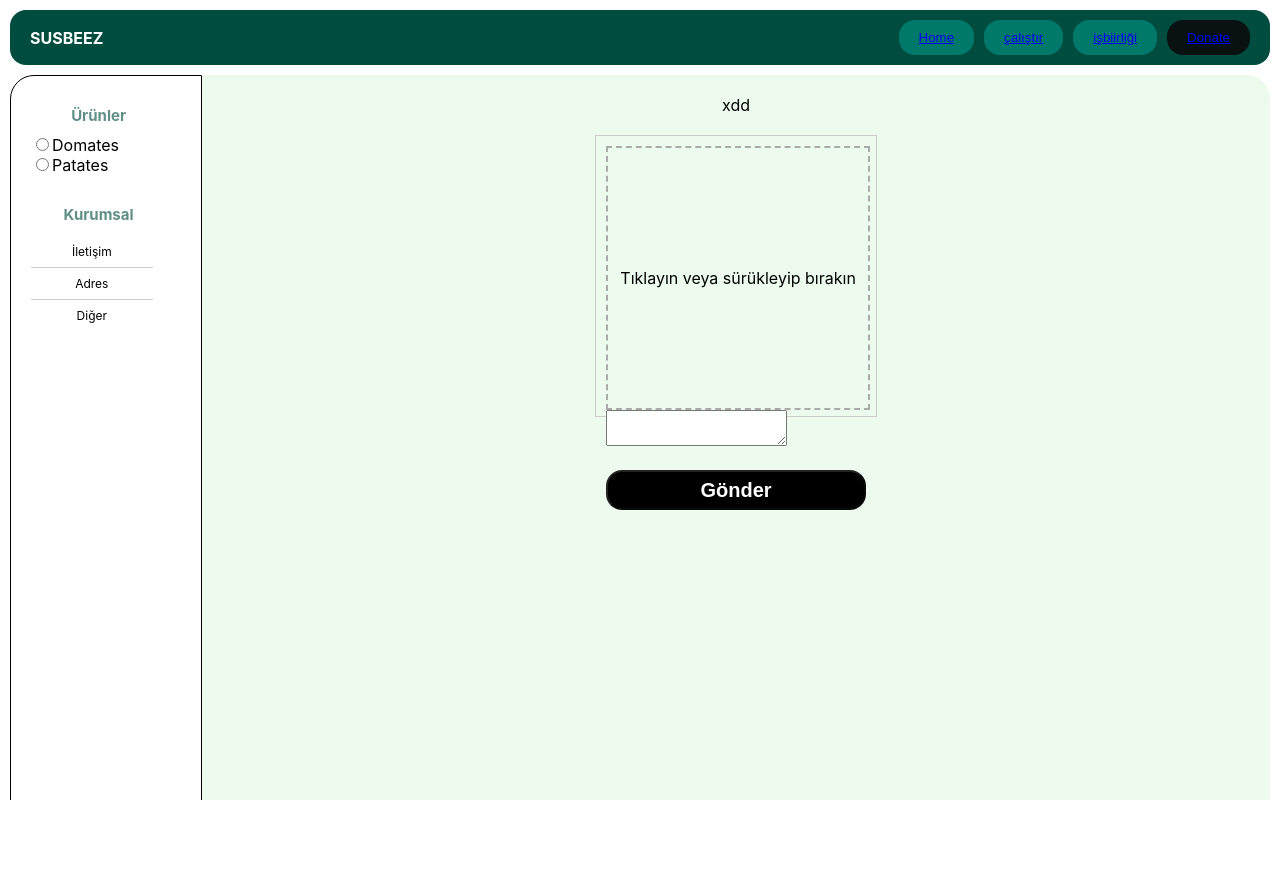
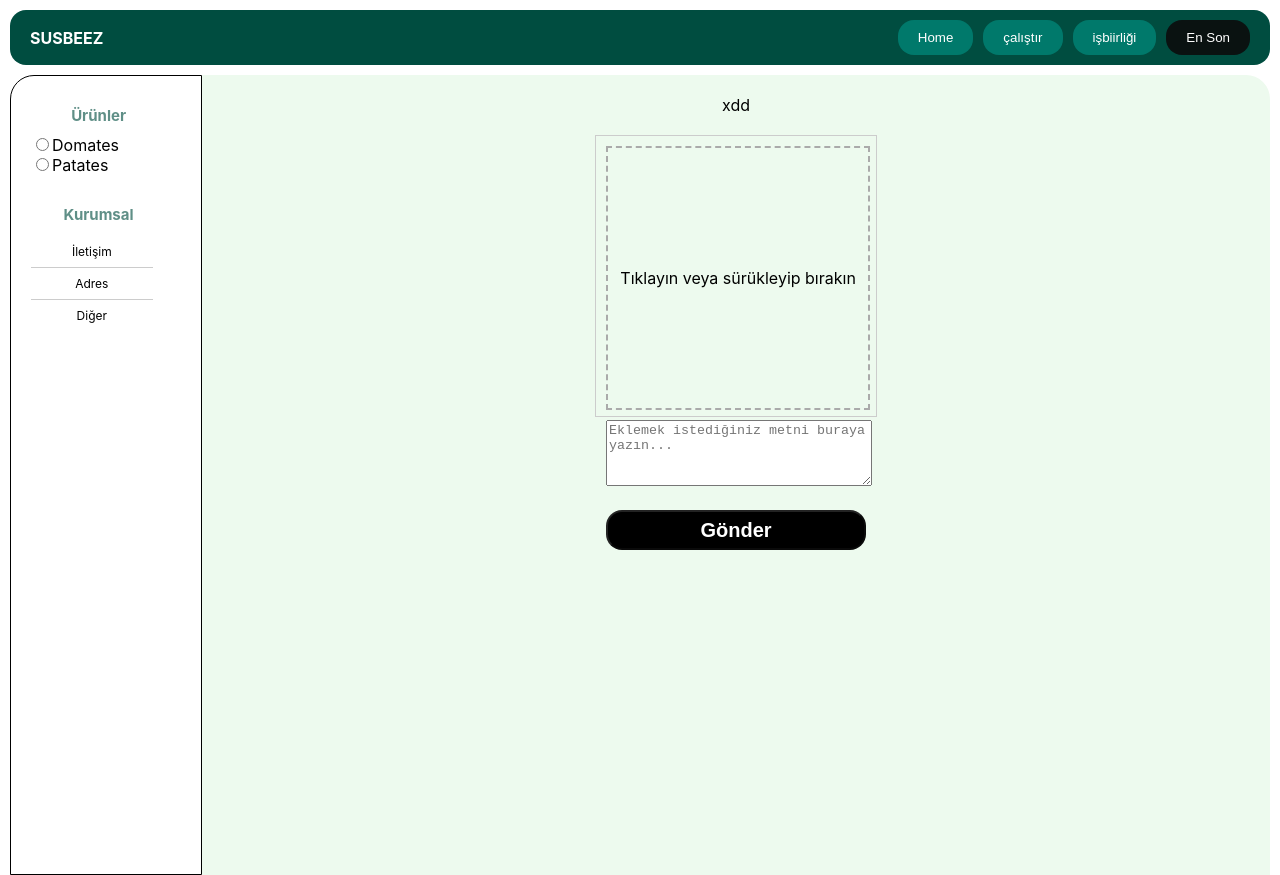
Before and after one commit to emyrkrkmz/izq_hackathon, a React (Create React App) app in the folder my-react-app/: page /tasks in a window 1280 px wide. Before the commit the page ends 800 px from the top, so only its background shows below. Built offline with nearby package versions, Linux system fonts and the light colour scheme.

Commit message:
prompt eklendi

```diff
--- a/my-react-app/src/App.css
+++ b/my-react-app/src/App.css
@@ -7,5 +7,4 @@ html, body {
    padding: 0;
    height: 100%; /* html ve body için yüksekliği %100'e ayarlayın */
    width: 100%;  /* genişliği %100'e ayarlayın */
-   overflow: hidden; /* Gerekirse taşma durumunda kaydırmayı kapatın */
  }
--- a/my-react-app/src/components/input_image.jsx
+++ b/my-react-app/src/components/input_image.jsx
@@ -3,22 +3,22 @@ import { GlobalContext } from '../context/GlobalState';
 import axios from 'axios';
 import { useNavigate } from 'react-router-dom';
 
-
 function ImageDropAndUpload() {
     const [imageFile, setImageFile] = useState(null);
     const [preview, setPreview] = useState('');
+    const [textData, setTextData] = useState(''); // TextArea için state
     const fileInputRef = useRef(null);
-    const {selected,data_isready,data_isready_set} = useContext(GlobalContext);
+    const {selected, data_isready, data_isready_set, setResult} = useContext(GlobalContext);
     const navigate = useNavigate();
 
     useEffect(() => {
-        if (data_isready===1) {
+        if (data_isready === 1) {
             navigate('/results');
-            data_isready_set(0)
-        }else {
+            data_isready_set(0);
+        } else {
             navigate('/tasks');
         }
-    }, [data_isready, navigate]);
+    }, [data_isready, navigate, data_isready_set]);
 
     const onDragOver = (event) => {
         event.preventDefault(); // Varsayılan davranışı önle
@@ -58,38 +58,29 @@ function ImageDropAndUpload() {
 
         let formData = new FormData();
         formData.append('file', imageFile);
+        formData.append('text', textData);
 
-        if (selected === "domates"){
         try {
-                const result = await axios.post("http://127.0.0.1:8000/predict/tomato", formData);
+            const url = selected === "domates" ? "http://127.0.0.1:8000/predict/tomato" : "http://127.0.0.1:8000/predict/patato";
+            const result = await axios.post(url, formData);
+            console.log('Sunucu yanıtı:', textData);
+            setResult(result.data);
             data_isready_set(1);
-                alert('Resim başarıyla yüklendi.');
+            alert('Resim ve metin başarıyla yüklendi.');
         } catch (error) {
             console.error('Yükleme hatası:', error);
-                alert('Resim yüklenirken bir hata oluştu.');
+            alert('Resim ve metin yüklenirken bir hata oluştu.');
         }
-        }
-        else {
-            try {
-                const result = await axios.post("http://127.0.0.1:8000/predict/patato", formData);
-                console.log('Sunucu yanıtı:', result);
+    };
 
-                data_isready_set(1);
-            } catch (error) {
-                console.error('Yükleme hatası:', error);
-                alert('Resim yüklenirken bir hata oluştu.');
-            }
-        }
+    const handleTextChange = (event) => {
+        setTextData(event.target.value);
+    };
 
-    };
-    const t = (selected === "domates" || selected === "patates")
-
-
-
-
+    const t = (selected === "domates" || selected === "patates");
 
     return (
-        <div style={{ width: '260px', height: '260px', padding: '10px', border: '1px solid #ccc',marginTop:'20px' }}>
+        <div style={{ width: '260px', height: '260px', padding: '10px', border: '1px solid #ccc', marginTop:'20px' }}>
             <div
                 onClick={onClick}
                 onDragOver={onDragOver}
@@ -116,7 +107,12 @@ function ImageDropAndUpload() {
                 onChange={onFileChange}
                 style={{ display: 'none' }}
             />
-            <textarea></textarea>
+            <textarea
+                value={textData}
+                onChange={handleTextChange}
+                style={{ width: '100%', height: '60px', marginTop: '10px' }}
+                placeholder="Eklemek istediğiniz metni buraya yazın..."
+            ></textarea>
             <button onClick={handleSubmit}
                 disabled={!t}
                 style={{
@@ -128,10 +124,8 @@ function ImageDropAndUpload() {
                     borderRadius:'1rem',
                     fontSize:'20px',
                     fontWeight:'bold'
-
-
-
-            }}>
+                }}
+            >
                 Gönder
             </button>
         </div>
--- a/my-react-app/src/components/navbar/navbar.jsx
+++ b/my-react-app/src/components/navbar/navbar.jsx
@@ -8,10 +8,10 @@ function Navbar() {
     <header className="navbar">
       <div className="logo">SUSBEEZ</div>
       <div className="menu">
-        <button className="menu-item active"><Link to='/'>Home</Link></button>
-        <button className="menu-item"><Link to='/tasks'>çalıştır</Link></button>
-        <button className="menu-item"><Link to='/isbirligi'>işbiirliği</Link></button>
-        <button className="menu-item special"><Link to='/'>Donate</Link></button>
+        <Link to='/'><button className="menu-item active">Home</button></Link>
+        <Link to='/tasks'><button className="menu-item">çalıştır</button></Link>
+        <Link to='/isbirligi'><button className="menu-item">işbiirliği</button></Link>
+        <Link to='/results'><button className="menu-item special">En Son</button></Link>
       </div>
     </header>
   );
--- a/my-react-app/src/components/results.jsx
+++ b/my-react-app/src/components/results.jsx
@@ -3,30 +3,30 @@ import './temel/temel.css';
 import { GlobalContext } from '../context/GlobalState';
 
 function Results() {
-  const { result } = useContext(GlobalContext);
+   const { result } = useContext(GlobalContext);
    console.log(result)
-  // result ya da result['data'] undefined ise bir yedek içerik göster
-  if (!result || !result['data']) {
-    return <div className="temel_results">Yükleniyor veya veri mevcut değil...</div>;
-  }
 
-  console.log(result['data']);  // Konsolda veriyi logla, debug için faydalı
+   const htmlMetin = result.result.split("\n").map((satir, index) => (
+      <React.Fragment key={index}>
+        {satir}
+        <br />
+      </React.Fragment>
+    ));
 
   return (
     <div className='temel_results'>
-      <div className=''>
+      <div className='result_baslik'>
         <h2>SONUÇLAR</h2>
+        <hr></hr>
+        <p>% {(100*(result.confidence-0)).toFixed(2)} ihtimalle {result.class}</p>
       </div>
-      <div className=''>
+      <div className='res'>
         <div className=''>
-          {result['data']}  // Veriyi burada göster
-        </div>
-        <div className=''>
-          aab
+        <p>{htmlMetin}</p>
         </div>
       </div>
       <div className=''>
-        aaa
+
       </div>
     </div>
   );
--- a/my-react-app/src/components/temel/temel.css
+++ b/my-react-app/src/components/temel/temel.css
@@ -41,3 +41,15 @@
    top: 125px;
    left: 125px;
 }
+
+.res {
+   margin:0 20px;
+   background-color: rgba(92, 95, 91, 0.74);
+   padding: 10px;
+}
+.result_baslik{
+   text-align: center;
+}
+.result_baslik p{
+   font-size: 25px;
+}
```
Lines whose indentation alone changed are shown as unchanged.
